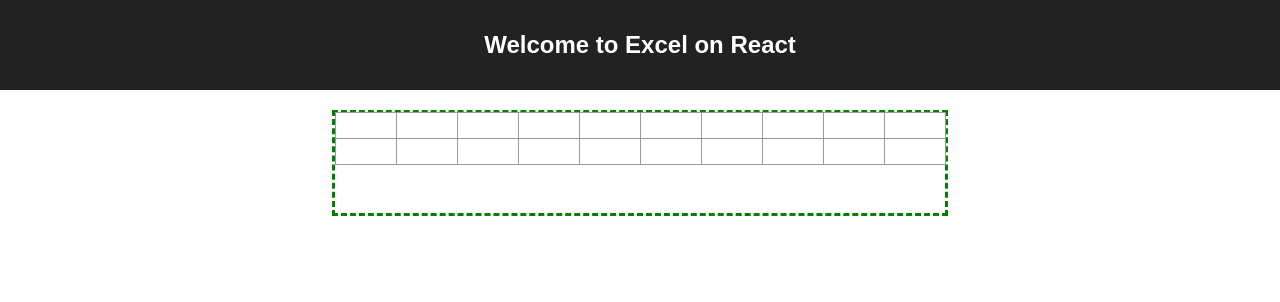
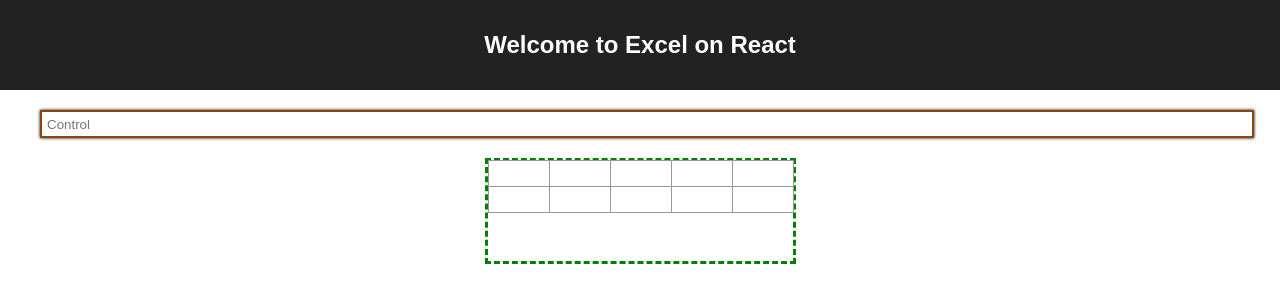
Before and after one commit to RomanKontsevoy/excel, a React (Create React App) app: page / in a window 1280 px wide. Shown: the top 302 px of the page. Built offline with nearby package versions, Linux system fonts and the light colour scheme.

Commit message:
control-line added

```diff
--- a/src/App.css
+++ b/src/App.css
@@ -18,6 +18,10 @@
 
 .App-intro {
   font-size: large;
+    display: block;
+    max-width: 1200px;
+    margin: 0 auto;
+    padding: 20px 0;
 }
 
 .Table {
@@ -57,3 +61,12 @@
 	z-index: 2;
     border: 1px solid #59da39
 }
+
+.ControlLine {
+    width: 100%;
+    height: 20px;
+    display: block;
+    padding: 2px 5px;
+    border: 2px solid saddlebrown;
+    box-shadow: 0 0 3px black;
+}
--- a/src/App.js
+++ b/src/App.js
@@ -1,33 +1,33 @@
 import React, {Component} from 'react';
 import './App.css';
 
-const countOfSquares = 10;
+const countOfSquares = 5;
 const countOfRows = 2;
 
 class Square extends Component {
-    //handleChange(e) {
-    //	this.props.onChange(e.target.value);
-    //}
     render() {
         return (
             <input className="Square"
-				data-square-key={this.props.squareKey}
-				value={this.props.value}
-				onChange={(e) => this.props.onChange(e)}/>
+                   data-square-key={this.props.squareKey}
+                   value={this.props.value}
+                   onChange={(e) => this.props.onChange(e)}
+                   onRange={(e) => this.props.onFocus(e)}
+            />
         );
     };
 }
-;
+
 
 class Row extends Component {
     renderSquare(s, r, arr) {
         const arrOfSquares = [];
         for (let i = 0; i < s; i++) {
-            let squareId = r*countOfSquares+i;
+            let squareId = r * countOfSquares + i;
             let square = <Square key={squareId}
-								squareKey={squareId}
-                                 value={arr[squareId]}
+                                 squareKey={squareId}
+                                 value={arr[squareId].value}
                                  onChange={(e) => this.props.onChange(e)}
+                                 onFocus={(e) => this.props.onFocus(e)}
             />;
             squareId += 1;
             arrOfSquares.splice(arrOfSquares.length, 0, square);
@@ -39,7 +39,7 @@ class Row extends Component {
 
     render() {
         return (
-            <div className="Row" >
+            <div className="Row">
                 {this.renderSquare(countOfSquares, this.props.rowKey, this.props.squares)}
             </div>
         );
@@ -47,30 +47,15 @@ class Row extends Component {
 }
 
 class Table extends Component {
-    constructor(props) {
-        super(props);
-        this.state = {
-            squares: Array(countOfSquares*countOfRows).fill(''),
-        };
-        this.handleChange = this.handleChange.bind(this);
-    }
-
-    handleChange(e) {
-		let squareId = e.target.getAttribute('data-square-key');
-		// function does not know squares number
-        const squares = this.state.squares.slice();
-        squares[squareId] = e.target.value;
-        this.setState({squares: squares});
-    }
-
     renderRow(r) {
         const arrOfRows = [];
 
         for (let i = 0; i < r; i++) {
             let row = <Row key={i}
                            rowKey={i}
-                           squares={this.state.squares}
-                           onChange={(e) => this.handleChange(e)}
+                           squares={this.props.squares}
+                           onChange={(e) => this.props.onChange(e)}
+                           onFocus={(e) => this.props.onFocus(e)}
             />;
             arrOfRows.splice(arrOfRows.length, 0, row);
         }
@@ -81,23 +66,97 @@ class Table extends Component {
 
     render() {
         return (
-            <div className="Table" >
+            <div className="Table"
+                 squares={this.props.squares}
+                 onChange={(e) => this.props.onChange(e)}
+                 onFocus={(e) => this.props.onFocus(e)}
+            >
                 {this.renderRow(countOfRows)}
             </div>
         );
     }
 }
 
+class ControlLine extends Component {
+    render() {
+        return (
+            <input className="ControlLine"
+                   placeholder={this.props.placeholder}
+                   value={this.props.value}
+                   onChange={(e) => this.props.onChange(e)}
+                   // onFocus={(e) => this.props.onFocus(e)}
+            />
+        );
+    };
+}
+
+
 class App extends Component {
+
+    constructor(props) {
+        super(props);
+        this.state = {
+            squares: Array(countOfSquares * countOfRows).fill({
+                value: '',
+            }),
+            focusedSquare: []
+        };
+        this.handleChange = this.handleChange.bind(this);
+        this.handleFocus = this.handleFocus.bind(this);
+
+    }
+
+    handleChange(e) {
+        e.stopPropagation();
+        let squareId = e.target.getAttribute('data-square-key');
+        const squares = this.state.squares.slice();
+        // squares[squareId].value = e.target.value; // назначает value не одному, а всем элементам массива
+        // Так назначает одному, но перезаписывает элемет польностью, а не одно его свойство:
+        squares[squareId] = {
+            value: e.target.value,
+        };
+        this.setState({squares: squares});
+    }
+
+    // handleControlChange(n) {
+    //     e.stopPropagation();
+    //     let squareId = e.target.getAttribute('data-square-key');
+    //     const squares = this.state.squares.slice();
+    //     // squares[squareId].value = e.target.value; // назначает value не одному, а всем элементам массива
+    //     // Так назначает одному, но перезаписывает элемет польностью, а не одно его свойство:
+    //     squares[squareId] = {
+    //         value: e.target.value,
+    //     };
+    //     this.setState({squares: squares});
+    // }
+
+    handleFocus(e) {
+        let squareId = e.target.getAttribute('data-square-key');
+        const focusedSquare = this.state.focusedSquare.slice();
+        focusedSquare.push(squareId);
+        this.setState({focusedSquare: focusedSquare});
+    }
+
     render() {
+        console.log(this.state.focusedSquare);
+        let focusedSquare = this.state.focusedSquare;
+
         return (
             <div className="App">
                 <header className="App-header">
                     <h1 className="App-title">Welcome to Excel on React</h1>
                 </header>
                 <div className="App-intro">
-
-                    <Table />
+                    <ControlLine
+                        value={this.state.focusedSquare}
+                        placeholder="Control"
+                        // onChange={this.handleControlChange(this.state.squares[focusedSquare[focusedSquare.length-1]])}
+                    />
+                    <Table
+                        squares={this.state.squares}
+                        onChange={(e) => this.handleChange(e)}
+                        onFocus={(e) => this.handleFocus(e)}
+                    />
 
                 </div>
             </div>
```
